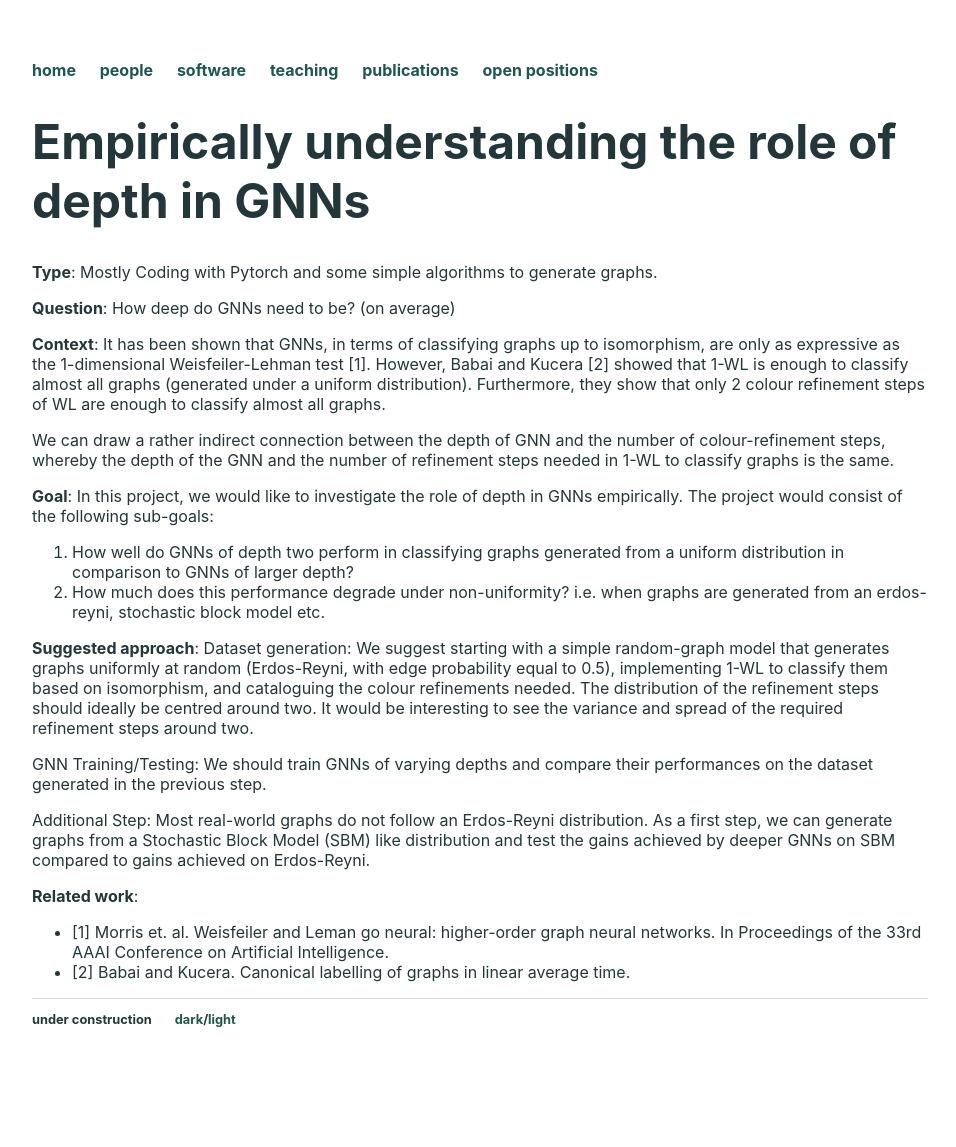
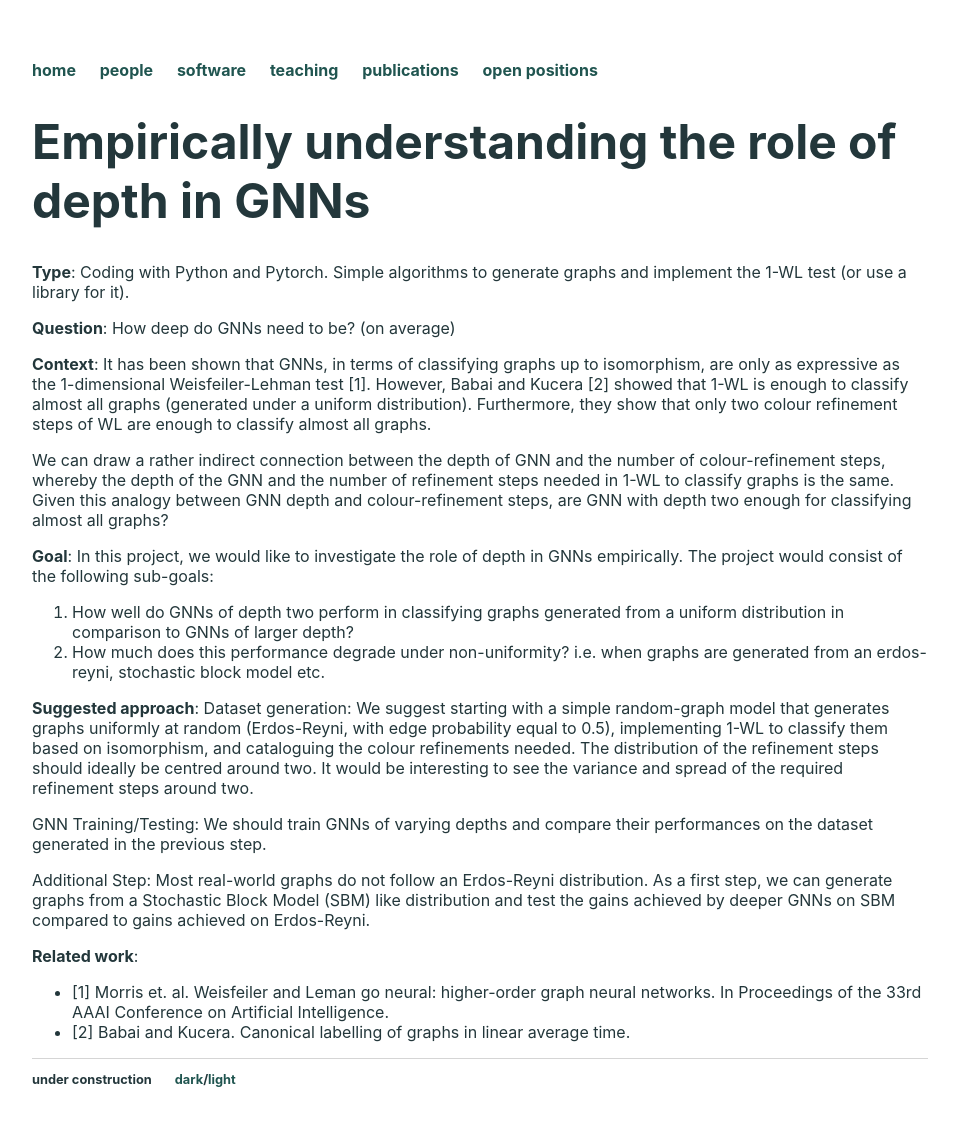
Before and after one commit to ml-tuw/ml-tuw.github.io, a Jekyll site: the page built from teaching/sose23/projects/projects_sm/GNN_Role_Of_Depth.md, in a window 1280 px wide. Shown: the whole page, without its empty margins (160-1116 px from the left). Built offline with Jekyll 4.4.1, drawn with Linux system fonts in a browser that asks for light colours; before the commit the page ends 1087 px from its top, so only the background shows below that.

Commit message:
Updated projects

```diff
--- a/teaching/sose23/projects/projects_sm/GNN_Role_Of_Depth.md
+++ b/teaching/sose23/projects/projects_sm/GNN_Role_Of_Depth.md
@@ -4,13 +4,14 @@ title: Empirically understanding the role of depth in GNNs
 ---
 
 **Type**:
-Mostly Coding with Pytorch and some simple algorithms to generate graphs.
+Coding with Python and Pytorch. Simple algorithms to generate graphs and implement the 1-WL test (or use a library for it).
 
 **Question**: How deep do GNNs need to be? (on average)
 
-**Context**: It has been shown that GNNs, in terms of classifying graphs up to isomorphism, are only as expressive as the 1-dimensional Weisfeiler-Lehman test [1]. However, Babai and Kucera [2] showed that 1-WL is enough to classify almost all graphs (generated under a uniform distribution). Furthermore, they show that only 2 colour refinement steps of WL are enough to classify almost all graphs.
+**Context**:
+It has been shown that GNNs, in terms of classifying graphs up to isomorphism, are only as expressive as the 1-dimensional Weisfeiler-Lehman test [1]. However, Babai and Kucera [2] showed that 1-WL is enough to classify almost all graphs (generated under a uniform distribution). Furthermore, they show that only two colour refinement steps of WL are enough to classify almost all graphs.
 
-We can draw a rather indirect connection between the depth of GNN and the number of colour-refinement steps, whereby the depth of the GNN and the number of refinement steps needed in 1-WL to classify graphs is the same.
+We can draw a rather indirect connection between the depth of GNN and the number of colour-refinement steps, whereby the depth of the GNN and the number of refinement steps needed in 1-WL to classify graphs is the same. Given this analogy between GNN depth and colour-refinement steps, are GNN with depth two enough for classifying almost all graphs?
 
 **Goal**: In this project, we would like to investigate the role of depth in GNNs empirically. The project would consist of the following sub-goals:
 
```
